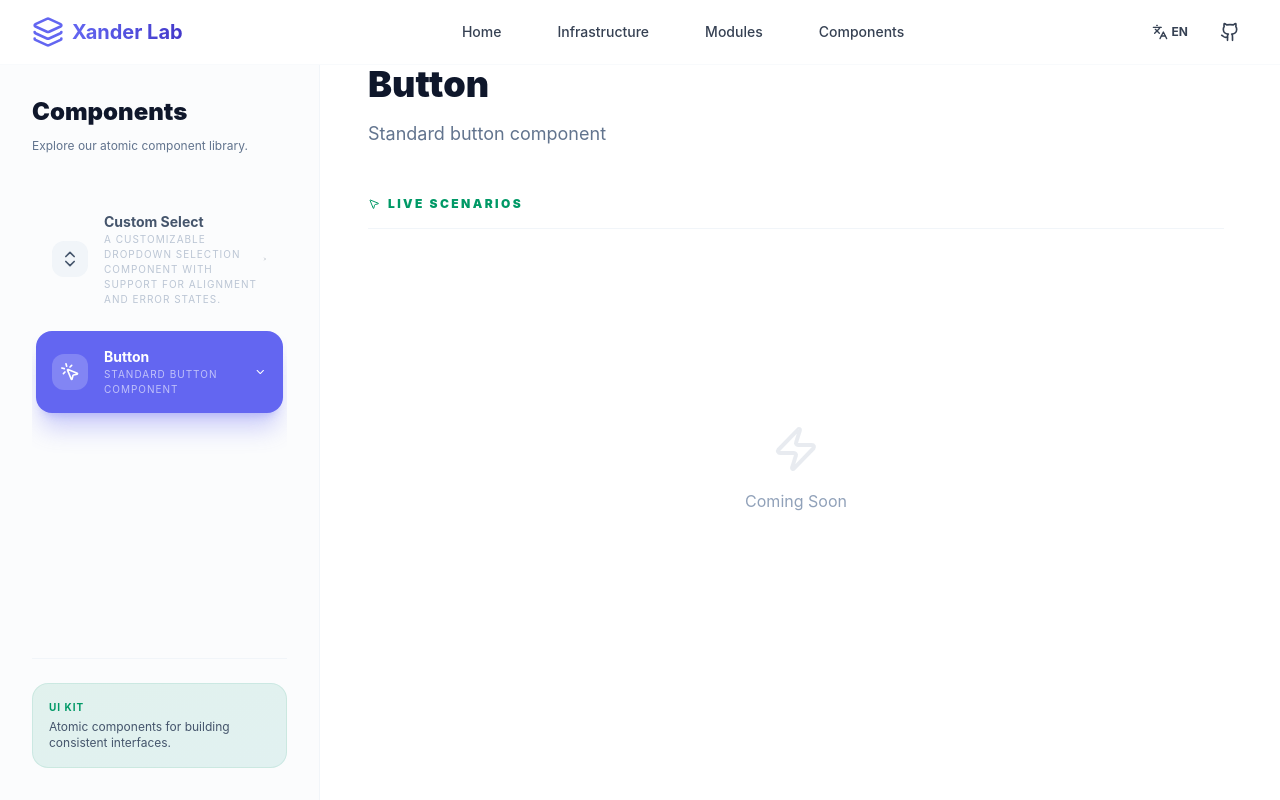
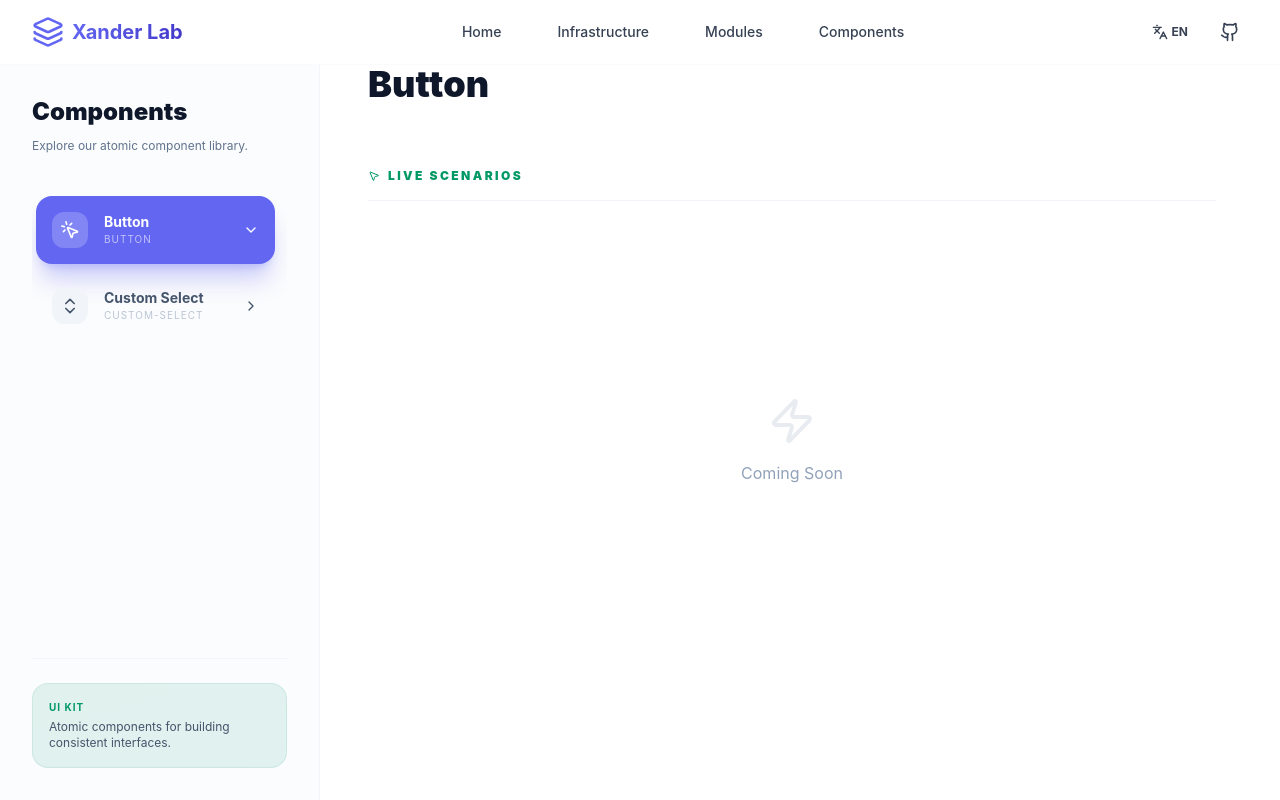
Before and after one commit to DsirNG/xander-lab-frontend, a React (Vite) app: page /components/button in a window 1280 px wide. Built offline with nearby package versions, Linux system fonts and the light colour scheme.

Commit message:
feat(components): 添加按钮组件配置并优化滚动条样式
- 在组件配置中新增按钮组件定义
- 移除自定义选择组件的描述文本
- 为所有滚动容器添加滚动条位置预留样式
- 防止页面布局因滚动条出现而发生跳动

```diff
--- a/src/features/components/constants.jsx
+++ b/src/features/components/constants.jsx
@@ -15,9 +15,16 @@ import { BasicDemo, AlignmentDemo, StatusDemo } from './pages/codeComponent/demo
  */
 export const getComponentConfig = (t) => [
     {
+      id: 'button',
+      title: t('components.button.title', 'Button'),
+      desc: t('components.button.desc', ''),
+      icon: <MousePointerClick className="w-5 h-5" />,
+      detailPages: [], // 暂无详情页
+    },
+    {
         id: 'custom-select',
         title: t('components.customSelect.title', 'Custom Select'),
-        desc: t('components.customSelect.desc', 'A customizable dropdown selection component with support for alignment and error states.'),
+        desc: t('components.customSelect.desc', ''),
         icon: <ChevronsUpDown className="w-5 h-5" />,
         detailPages: [], // 暂无详情页
         scenarios: [
@@ -49,11 +56,5 @@ export const getComponentConfig = (t) => [
             }
         ]
     },
-    {
-        id: 'button',
-        title: t('components.button.title', 'Button'),
-        desc: t('components.button.desc', 'Standard button component'),
-        icon: <MousePointerClick className="w-5 h-5" />,
-        detailPages: [], // 暂无详情页
-    }
+
 ];
--- a/src/styles/index.css
+++ b/src/styles/index.css
@@ -43,6 +43,15 @@
 /* 平滑滚动行为 */
 html {
   scroll-behavior: smooth;
+  scrollbar-gutter: stable;
+}
+
+/* 强制所有滚动容器预留滚动条位置，防止布局跳动 */
+.overflow-auto,
+.overflow-y-auto,
+.overflow-scroll,
+.overflow-y-scroll,
+.custom-scrollbar {
   scrollbar-gutter: stable;
 }
 
```
